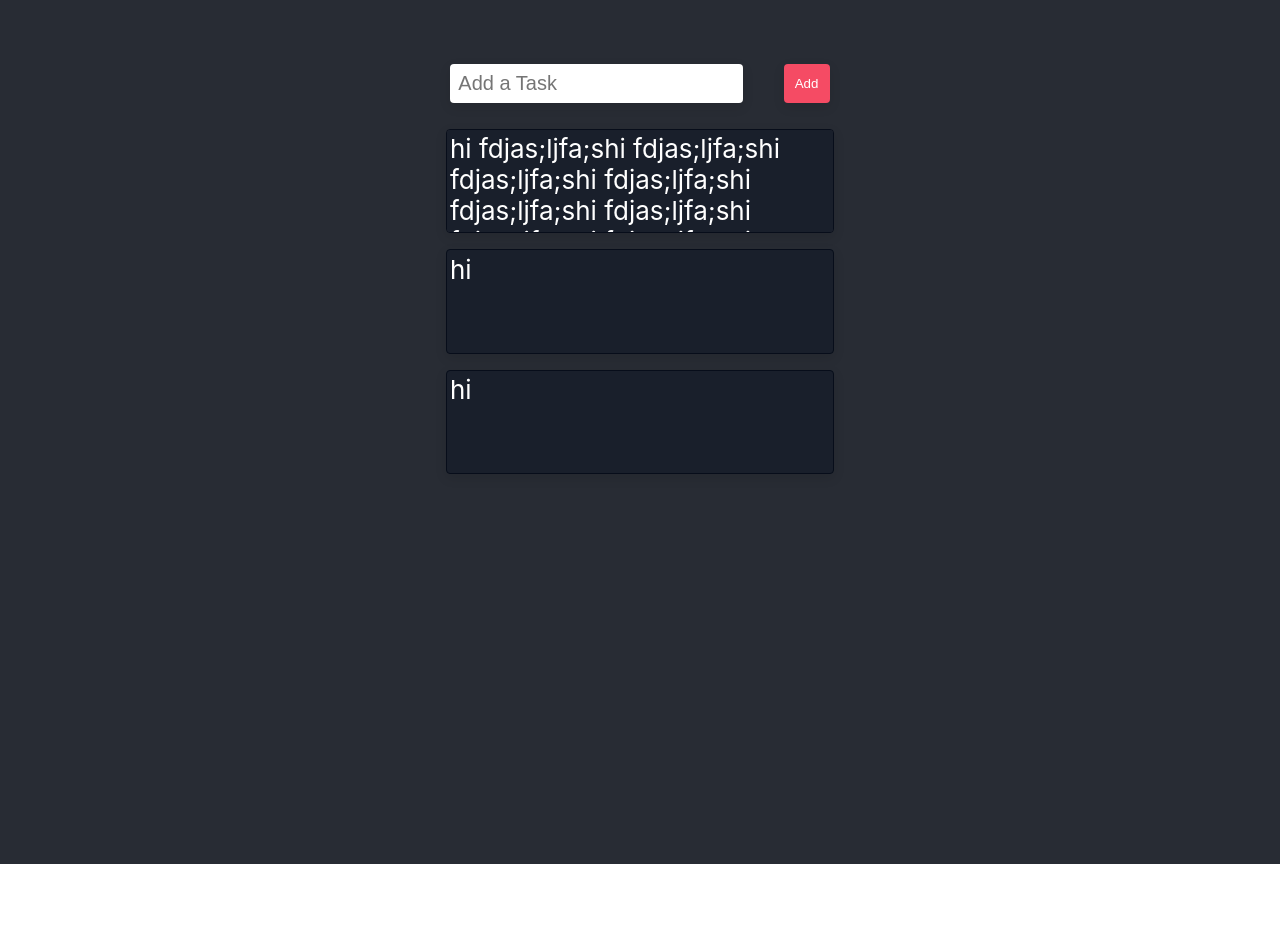
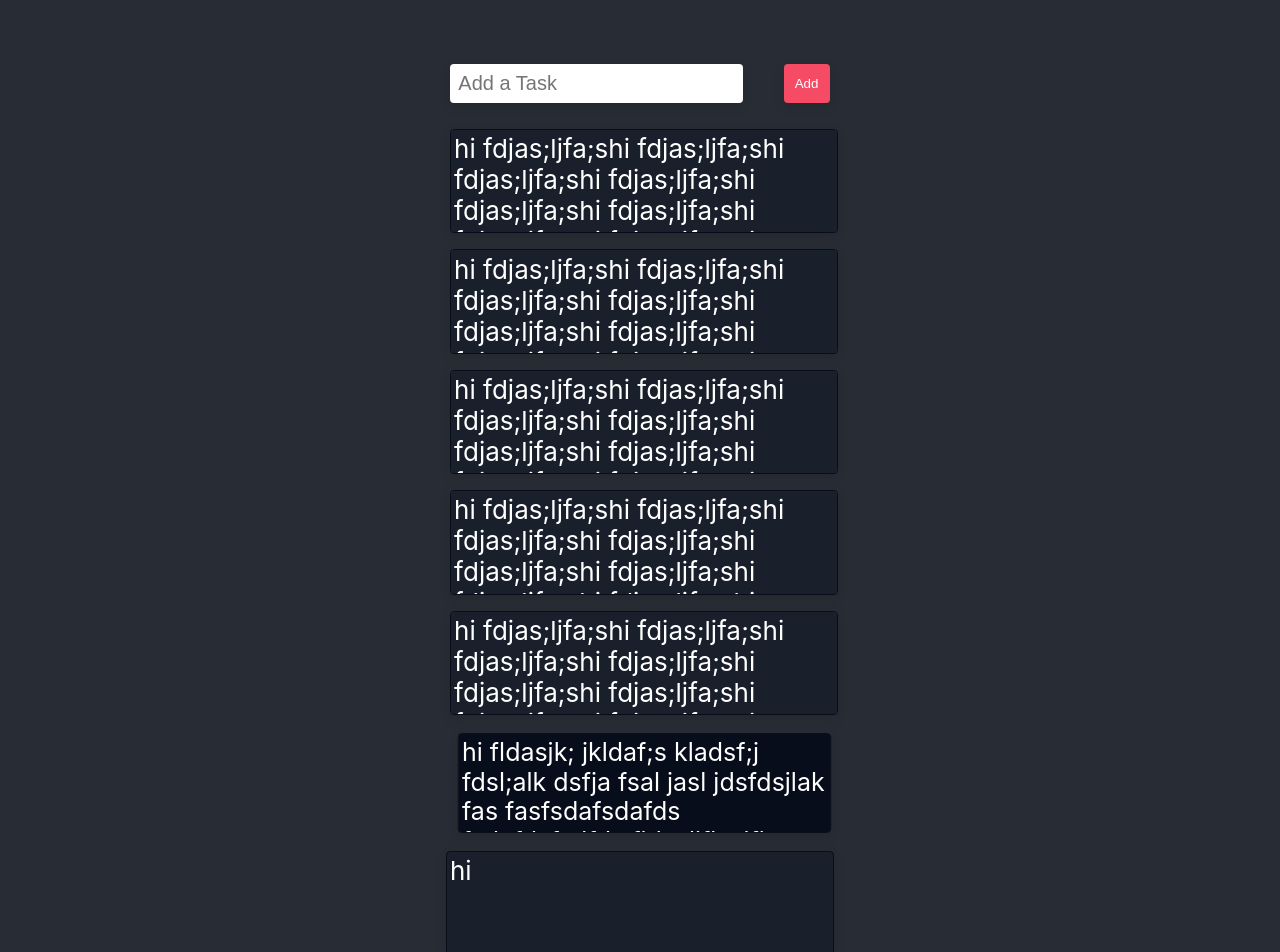
Before and after one commit to khaled-al-hamwie/to-do-v1, a React (Create React App) app: page / in a window 1280 px wide. Shown: the top 952 px of the page. Before the commit the page ends 864 px from the top, so only its background shows below. Built offline with nearby package versions, Linux system fonts and the light colour scheme.

Commit message:
adding the delet-icon

```diff
--- a/src/components/task-list/task-list.css
+++ b/src/components/task-list/task-list.css
@@ -7,23 +7,26 @@
     padding: 0;
 }
 
+.list {
+    position: relative;
+    margin-block-end: 1rem;
+}
+
 .task {
     background-color: #191F2B;
     width: 100%;
     height: 6rem;
-    margin-block-end: 1rem;
     padding: 0.2rem;
     border-radius: 0.25rem;
     border: 0.1px solid #070D1A;
     box-shadow: rgba(0, 0, 0, 0.1) 0px 4px 12px;
     overflow-y: auto;
+    overflow-x: auto;
     color: #ffffff;
-    /* scrollbar-width: none; */
 }
 
 .task::-webkit-scrollbar {
     width: 2px;
-    /* background-color: transparent; */
 }
 
 .task::-webkit-scrollbar-track {
@@ -33,3 +36,42 @@
 .task::-webkit-scrollbar-thumb {
     background-color: #ffffff;
 }
+
+
+.task-focus {
+    background-color: #070D1A;
+    transform: scale(0.96);
+}
+
+.delete-icon {
+    display: block;
+    width: 1.8rem;
+    height: 1.8rem;
+    position: absolute;
+    right: -1rem;
+    top: -.6rem;
+    border-radius: 50%;
+    line-height: 20px;
+    background-color: #f54b64;
+    text-align: center;
+    cursor: pointer;
+    z-index: 2;
+}
+
+.delete-icon::selection {
+    background-color: transparent;
+    color: inherit;
+}
+
+.delete-icon:hover {
+    background-color: #d43d56;
+}
+
+.delete-icon:hover::selection {
+    background-color: transparent;
+    color: inherit;
+}
+
+.delete-icon-disable {
+    display: none;
+}
--- a/src/components/task-list/task-list.tsx
+++ b/src/components/task-list/task-list.tsx
@@ -2,8 +2,29 @@ import "./task-list.css";
 export function TaskList() {
 	return (
 		<ul className="task-list">
-			<li className="task">{"hi fdjas;ljfa;s".repeat(456)}</li>
-			<li className="task">hi</li>
+			<div className="list">
+				<li className="task">{"hi fdjas;ljfa;s".repeat(456)}</li>
+			</div>
+			<div className="list">
+				<li className="task">{"hi fdjas;ljfa;s".repeat(456)}</li>
+			</div>
+			<div className="list">
+				<li className="task">{"hi fdjas;ljfa;s".repeat(456)}</li>
+			</div>
+			<div className="list">
+				<li className="task">{"hi fdjas;ljfa;s".repeat(456)}</li>
+			</div>
+			<div className="list">
+				<li className="task">{"hi fdjas;ljfa;s".repeat(456)}</li>
+			</div>
+			<div className="list">
+				<span className="delete-icon-disable">x</span>
+				<li className="task task-focus">
+					hi fldasjk; jkldaf;s kladsf;j fdsl;alk dsfja fsal jasl
+					jdsfdsjlak fas fasfsdafsdafds fsdafdsfsdfds fjdsaljflasjfj
+					fjsakjflaj
+				</li>
+			</div>
 			<li className="task">hi</li>
 		</ul>
 	);
```
